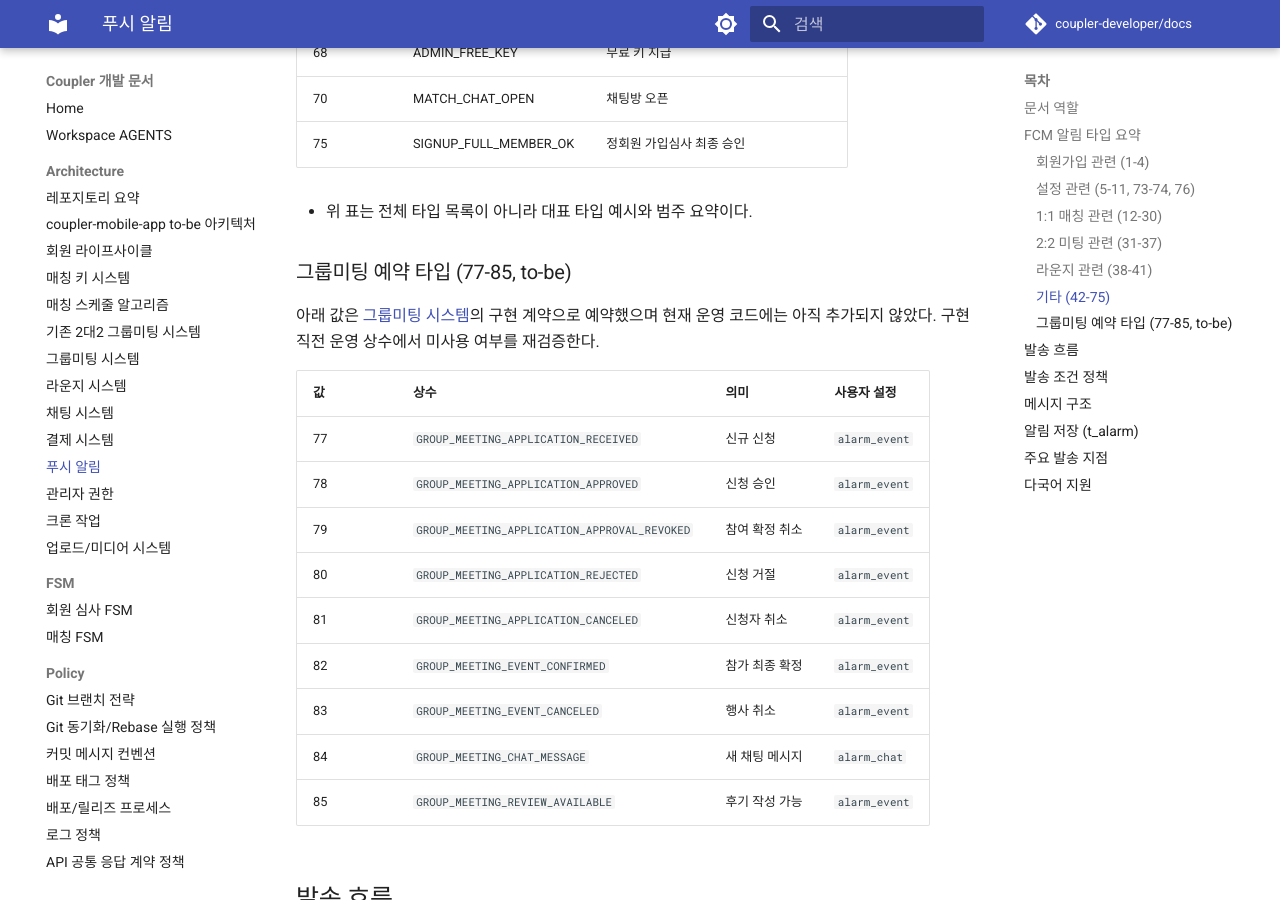
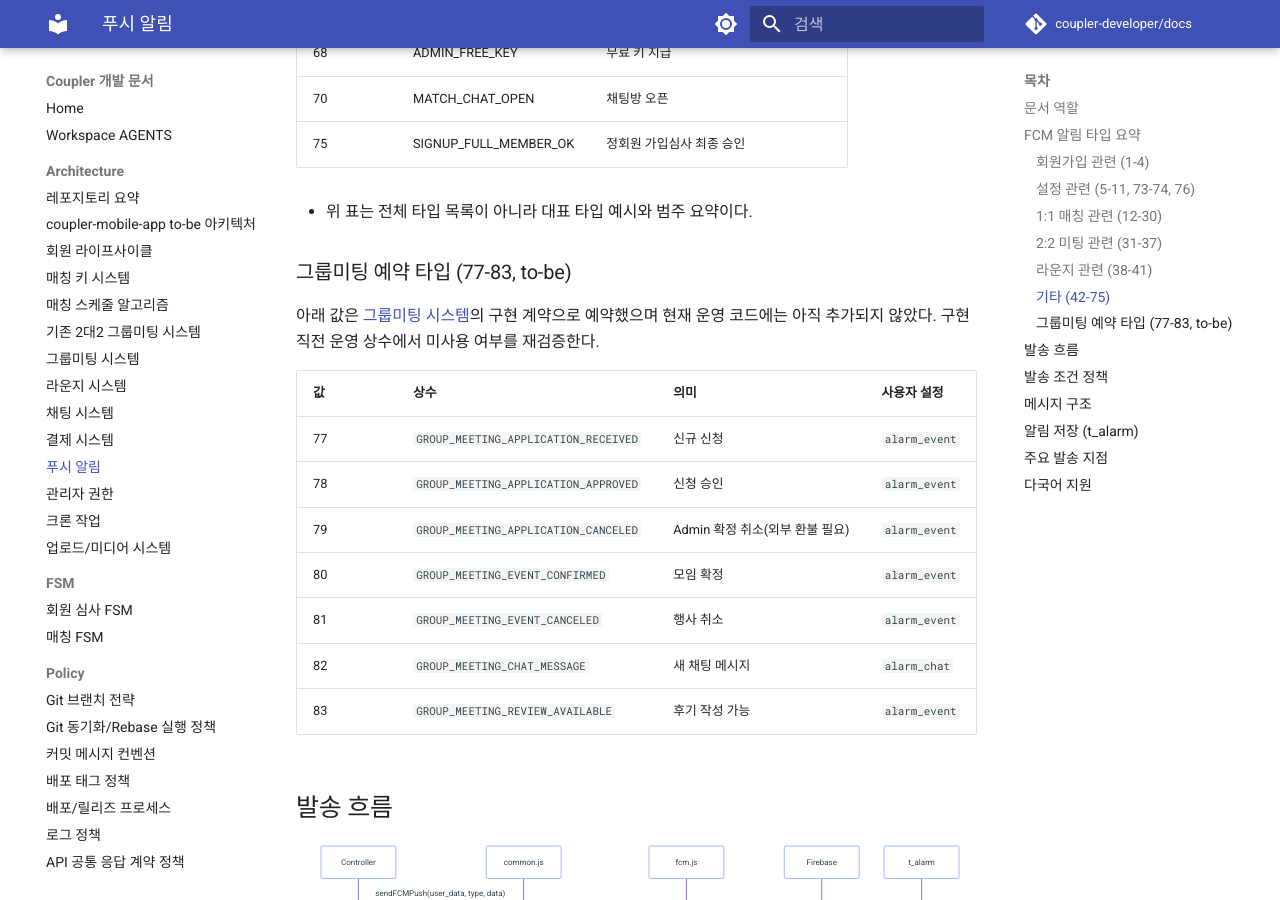
Before and after one commit to coupler-developer/docs, an MkDocs documentation site: the page built from content/architecture/push-notification.md, in a window 1280 px wide and 900 px high, scrolled down 2868 px. Built offline with MkDocs 1.6.1 and Material for MkDocs 9.7.7, drawn with Linux system fonts in a browser that asks for light colours; comment, search, counter and statistics services are not loaded; some of the changed text lies outside the part shown.

Commit message:
docs: 그룹미팅 푸시 예약 문서 동기화
Reason:
- 그룹미팅 상태 단순화로 제거된 신청 거절·사용자 취소 알림이 연계 문서에 남아 있었음
- 아키텍처와 운영 정책, 기술부채가 같은 예약 타입과 테이블 수를 사용해야 함

Changes:
- 그룹미팅 FCM 예약 범위를 77~83으로 통일
- alarm_event와 alarm_chat 적용 타입을 새 번호에 맞게 정리
- 기술부채의 신규 테이블 수를 11개와 1개 VIEW로 동기화

How:
- 그룹미팅 아키텍처의 최종 상태·알림 계약을 푸시 아키텍처와 정책, 기술부채에 동일하게 반영

Tests:
- yarn validate:docs 통과 (78 tests, Markdown 0건, MkDocs build 성공)

```diff
--- a/content/architecture/push-notification.md
+++ b/content/architecture/push-notification.md
@@ -82,7 +82,7 @@ Firebase Cloud Messaging 기반 푸시알림 아키텍처를 정리한 문서이
 
 - 위 표는 전체 타입 목록이 아니라 대표 타입 예시와 범주 요약이다.
 
-### 그룹미팅 예약 타입 (77-85, to-be)
+### 그룹미팅 예약 타입 (77-83, to-be)
 
 아래 값은 [그룹미팅 시스템](group-meeting-system.md)의 구현 계약으로 예약했으며 현재 운영 코드에는 아직
 추가되지 않았다. 구현 직전 운영 상수에서 미사용 여부를 재검증한다.
@@ -91,13 +91,11 @@ Firebase Cloud Messaging 기반 푸시알림 아키텍처를 정리한 문서이
 | --- | --- | --- | --- |
 | 77 | `GROUP_MEETING_APPLICATION_RECEIVED` | 신규 신청 | `alarm_event` |
 | 78 | `GROUP_MEETING_APPLICATION_APPROVED` | 신청 승인 | `alarm_event` |
-| 79 | `GROUP_MEETING_APPLICATION_APPROVAL_REVOKED` | 참여 확정 취소 | `alarm_event` |
-| 80 | `GROUP_MEETING_APPLICATION_REJECTED` | 신청 거절 | `alarm_event` |
-| 81 | `GROUP_MEETING_APPLICATION_CANCELED` | 신청자 취소 | `alarm_event` |
-| 82 | `GROUP_MEETING_EVENT_CONFIRMED` | 참가 최종 확정 | `alarm_event` |
-| 83 | `GROUP_MEETING_EVENT_CANCELED` | 행사 취소 | `alarm_event` |
-| 84 | `GROUP_MEETING_CHAT_MESSAGE` | 새 채팅 메시지 | `alarm_chat` |
-| 85 | `GROUP_MEETING_REVIEW_AVAILABLE` | 후기 작성 가능 | `alarm_event` |
+| 79 | `GROUP_MEETING_APPLICATION_CANCELED` | Admin 확정 취소(외부 환불 필요) | `alarm_event` |
+| 80 | `GROUP_MEETING_EVENT_CONFIRMED` | 모임 확정 | `alarm_event` |
+| 81 | `GROUP_MEETING_EVENT_CANCELED` | 행사 취소 | `alarm_event` |
+| 82 | `GROUP_MEETING_CHAT_MESSAGE` | 새 채팅 메시지 | `alarm_chat` |
+| 83 | `GROUP_MEETING_REVIEW_AVAILABLE` | 후기 작성 가능 | `alarm_event` |
 
 ## 발송 흐름
 
@@ -160,7 +158,7 @@ sequenceDiagram
 | 필드 | 타입 | 설명 |
 |------|------|------|
 | member | INT | 수신자 ID |
-| type | TINYINT | 운영 FCM_TYPE 1-76, 그룹미팅 예약 77-85 |
+| type | TINYINT | 운영 FCM_TYPE 1-76, 그룹미팅 예약 77-83 |
 | content | VARCHAR | 알림 메시지 |
 | target | INT | 관련 ID (매칭/미팅/라운지) |
 | create_date | DATETIME | 발송 시간 |
```
Also changed, not shown: content/policy/push-notification-policy.md (+1 -1 lines), content/technical-debt/technical-debt.md (+4 -4 lines).
